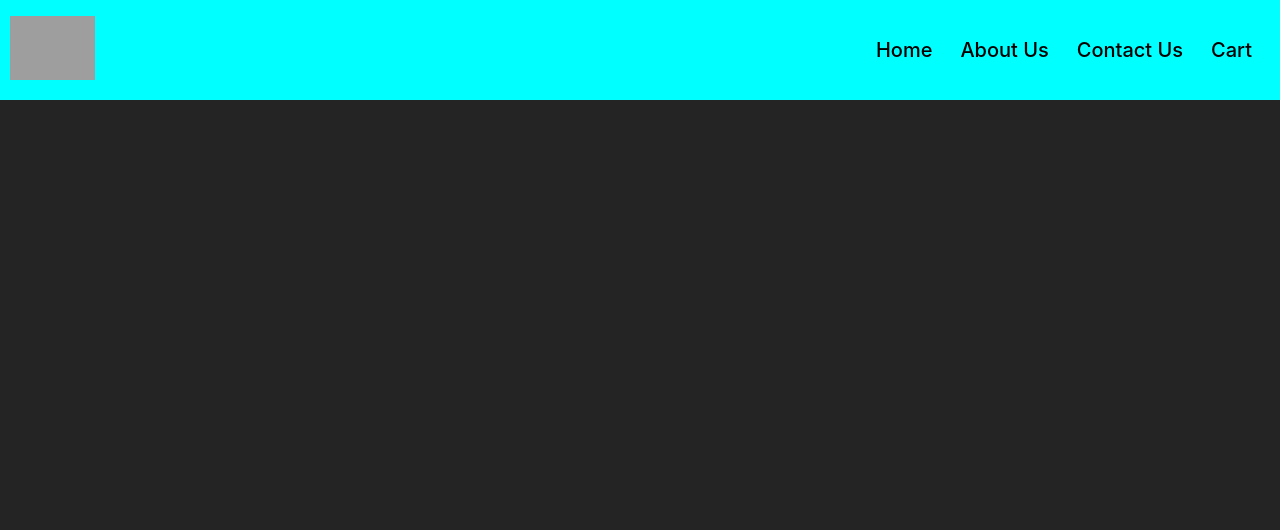
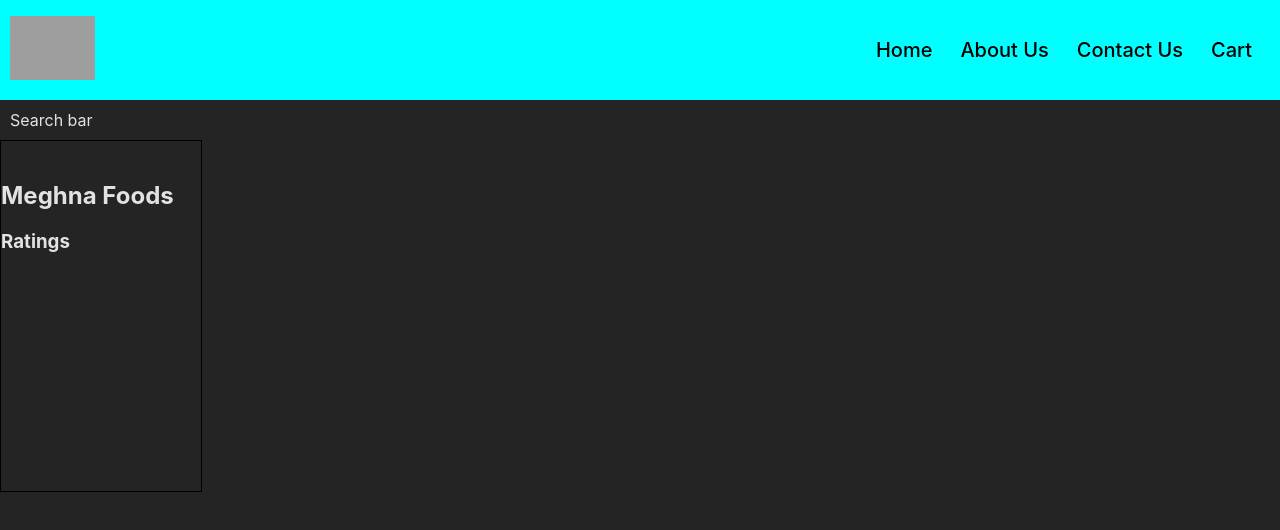
Before and after one commit to Vishal-080/Namaste_swiggy, a React (Vite) app: page / in a window 1280 px wide. Shown: the top 530 px of the page. Built offline with nearby package versions, Linux system fonts and the light colour scheme; grey boxes are pictures that could not be loaded.

Commit message:
Css acced

```diff
--- a/src/App.css
+++ b/src/App.css
@@ -38,3 +38,14 @@
  /*  border: 1px solid red; */
   padding: 4px;
 }
+
+.res-card{
+  width: 200px;
+  height: 350px;
+  border: 1px solid black;
+
+}
+
+.search{
+  padding: 10px;
+}
--- a/src/App.jsx
+++ b/src/App.jsx
@@ -19,11 +19,24 @@ const Header = ( ) => {
   )
 }
 
+const RestaurantCard = () => {
+  return (
+    <div className='res-card'>
+      <img />
+      <h2>Meghna Foods</h2>
+      <h3>Ratings</h3>
+
+    </div>
+  )
+}
+
 const Body = () => {
   return (
     <div className='body'>
       <div className='search'>Search bar</div>
-      <div className='res-container'></div>
+      <div className='res-container'>
+        <RestaurantCard/>
+      </div>
     </div>
   )
 }
@@ -33,6 +46,7 @@ const AppLayout = () => {
   return (
     <>
       <Header/>
+      <Body/>
     </>
   )
 }
```
